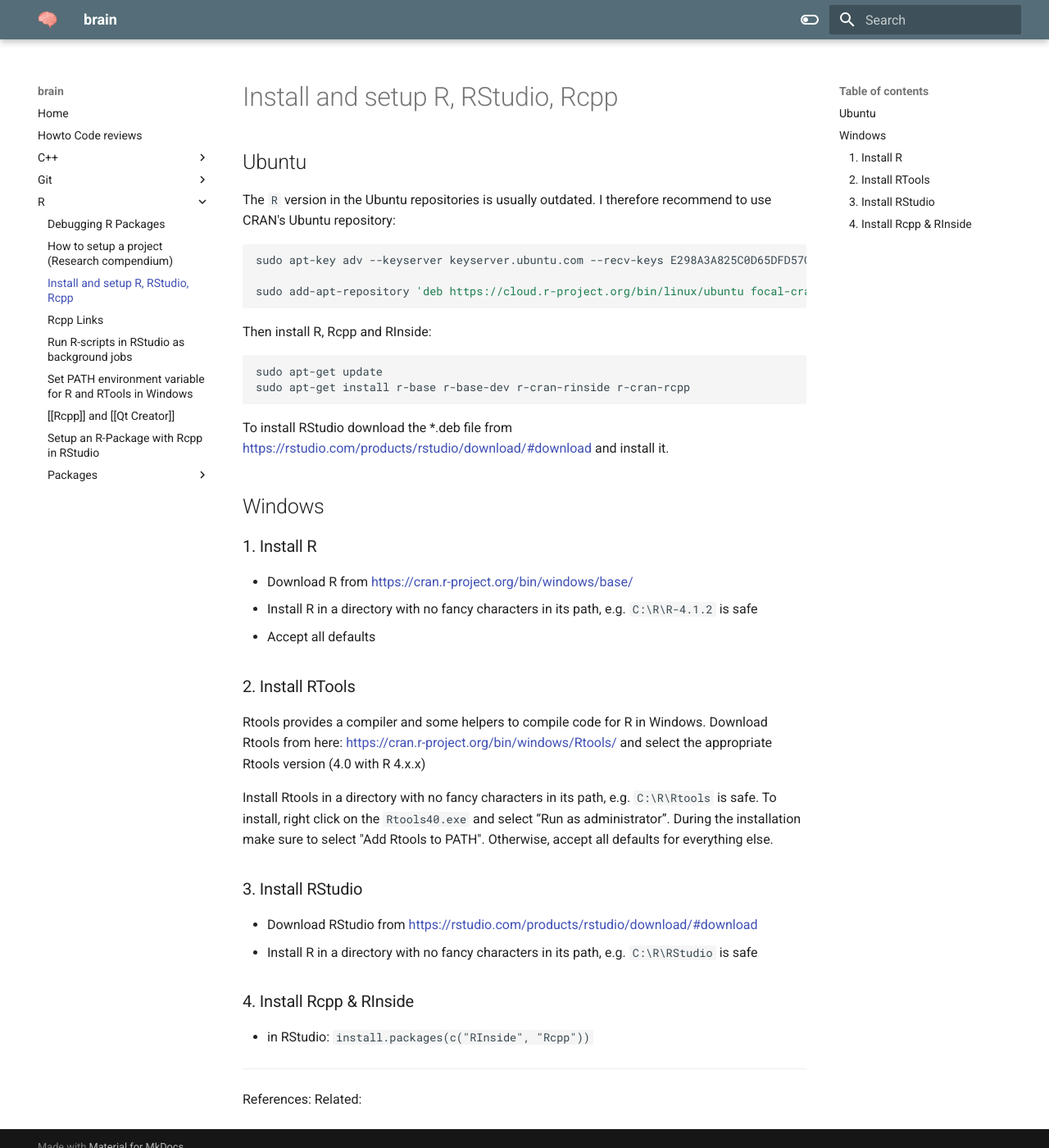
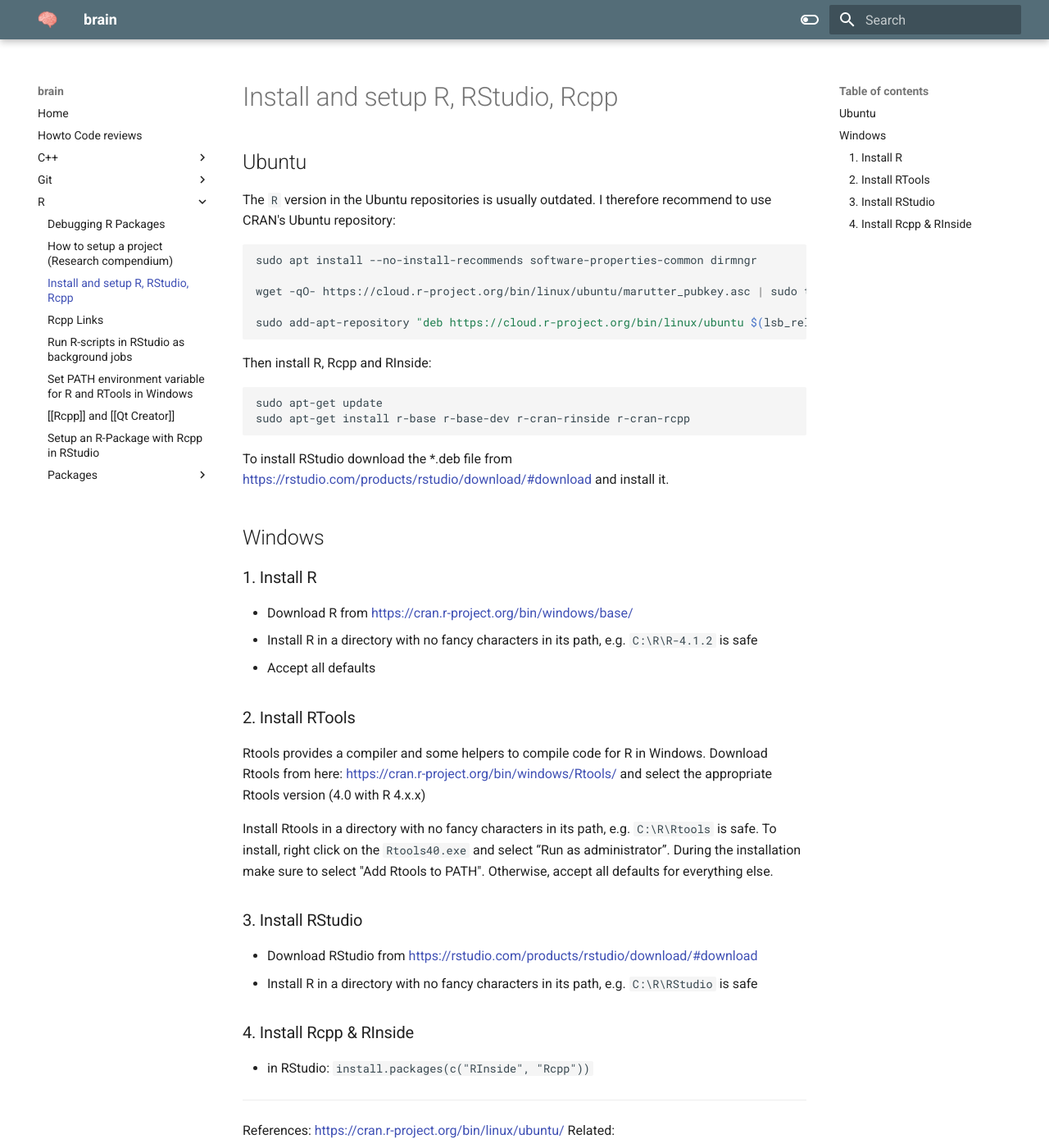
Before and after one commit to Eco-programmers/brain, an MkDocs documentation site: the page built from docs/R/Install and setup R, RStudio, Rcpp.md, in a window 1280 px wide and 1400 px high. Shown: the whole window at 82% size. Built offline with MkDocs 1.6.1 and Material for MkDocs 9.7.7, drawn with Linux system fonts in a browser that asks for light colours.

Commit message:
Updated installation instuctions

````diff
--- a/docs/R/Install and setup R, RStudio, Rcpp.md
+++ b/docs/R/Install and setup R, RStudio, Rcpp.md
@@ -11,9 +11,11 @@
 The `R` version in the Ubuntu repositories is usually outdated. I therefore recommend to use CRAN's Ubuntu repository:
 
 ```bash
-sudo apt-key adv --keyserver keyserver.ubuntu.com --recv-keys E298A3A825C0D65DFD57CBB651716619E084DAB9
+sudo apt install --no-install-recommends software-properties-common dirmngr
 
-sudo add-apt-repository 'deb https://cloud.r-project.org/bin/linux/ubuntu focal-cran40/'
+wget -qO- https://cloud.r-project.org/bin/linux/ubuntu/marutter_pubkey.asc | sudo tee -a /etc/apt/trusted.gpg.d/cran_ubuntu_key.asc
+
+sudo add-apt-repository "deb https://cloud.r-project.org/bin/linux/ubuntu $(lsb_release -cs)-cran40/"
 ```
 
 Then install R, Rcpp and RInside:
@@ -50,5 +52,5 @@
 
 ---
 
-References:
+References: https://cran.r-project.org/bin/linux/ubuntu/
 Related:
````
Also changed, not shown: docs/Git/Git installation and basics.md (+1 -1 lines).
